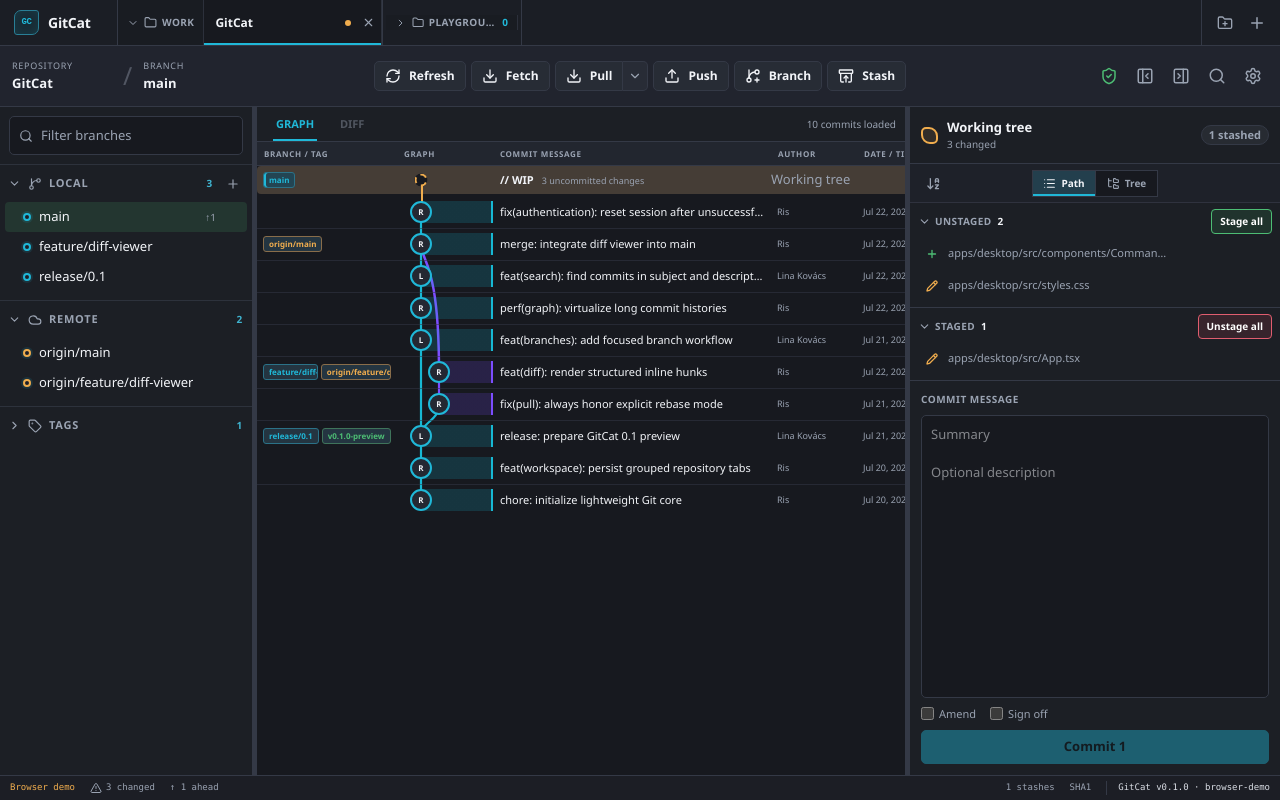
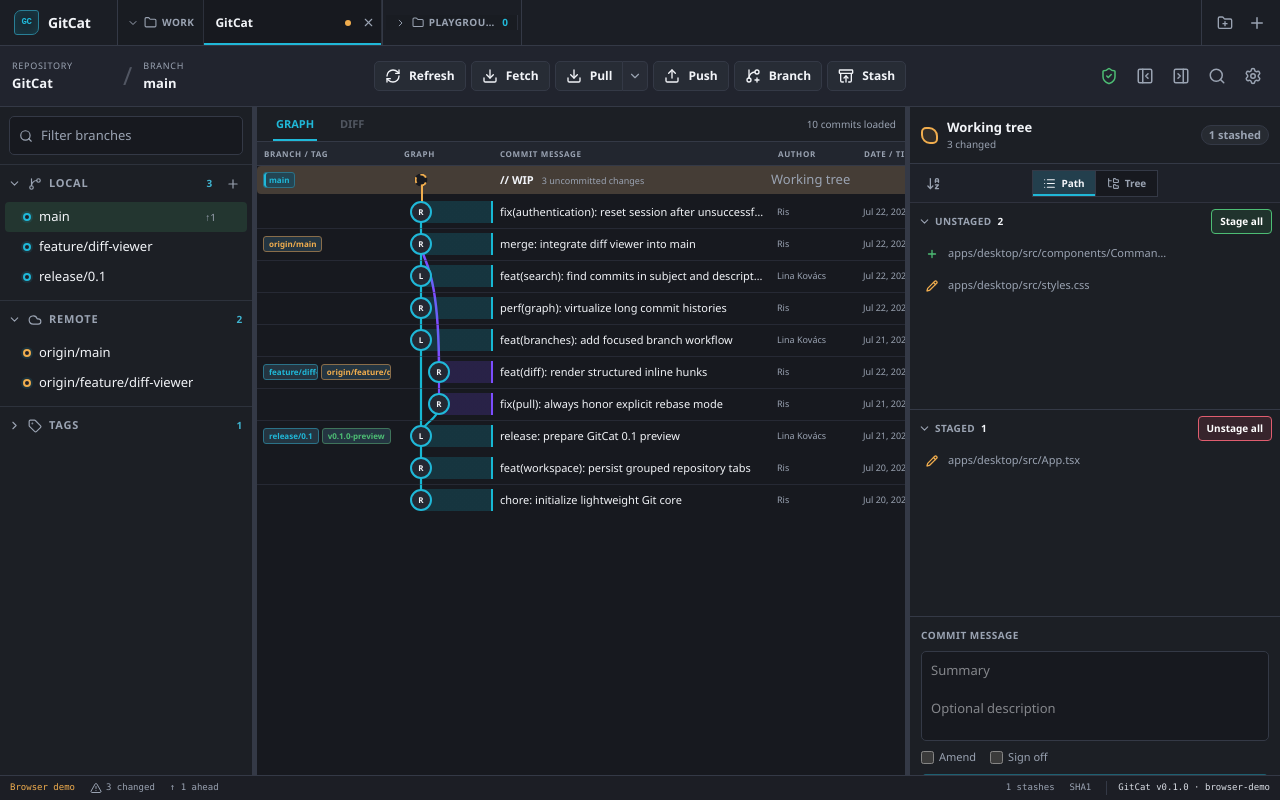
Before and after one commit to RisDN/gitcat, a React (Vite) app in the folder apps/desktop/: page / in a window 1280 px wide. Built offline with nearby package versions, Linux system fonts and the light colour scheme.

Commit message:
feat: created more stabel stage and unstage area to avoid height jumps

```diff
--- a/apps/desktop/src/styles.css
+++ b/apps/desktop/src/styles.css
@@ -773,7 +773,9 @@ kbd,
 .gc-status-section > header .gc-status-section__bulk:disabled { opacity: 1; cursor: default; }
 .gc-status-section > header .gc-status-section__bulk--priority { border-color: var(--gc-danger); background: color-mix(in srgb, var(--gc-danger) 16%, var(--gc-background)); font-weight: 700; }
 .gc-status-section > header .gc-status-section__bulk--priority:hover:not(:disabled) { background: var(--gc-danger); }
-.gc-status-section > .gc-file-tree { max-height: min(220px, 28vh); padding: 0 5px 7px; overflow: auto; }
+.gc-status-section--open > .gc-file-tree,
+.gc-status-section--open > .gc-file-tree__empty { height: min(240px, 30vh); }
+.gc-status-section > .gc-file-tree { padding: 0 5px 7px; overflow: auto; }
 .gc-status-section:not(.gc-status-section--open) > header { border-bottom: 0; }
 
 /* GitKraken-style structured diff */
```
